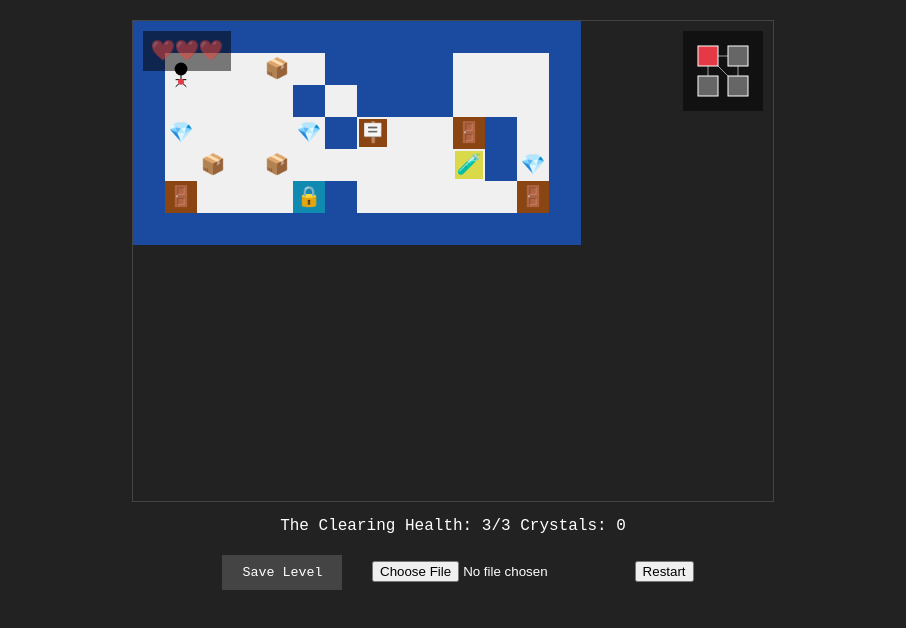
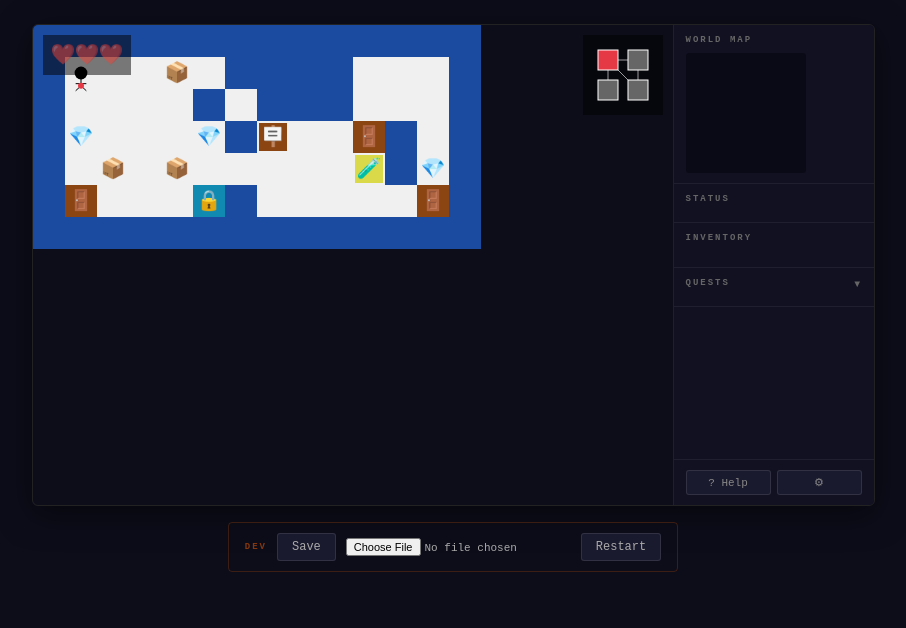
Before and after one commit to dolan/runaround-js, a website built with Vite: page index.html in a window 1280 px wide. Shown: the whole page, without its empty margins (187-1093 px from the left). Built offline with nearby package versions, Linux system fonts and the light colour scheme.

Commit message:
feat: restructure layout with sidebar for Phase 1 UI redesign
Replace vertical stack layout (canvas → info → controls) with horizontal
flex layout (game viewport + 200px sidebar). Sidebar contains placeholder
sections for minimap, status, inventory, quests, and footer buttons. Old
game-info div kept hidden for JS compatibility until Phase 2 rewires it.

Co-Authored-By: Claude Opus 4.6 <noreply@anthropic.com>

```diff
--- a/css/styles.css
+++ b/css/styles.css
@@ -3,63 +3,246 @@ body {
     display: flex;
     flex-direction: column;
     align-items: center;
-    background-color: #222;
-    color: #fff;
+    background-color: #0d0d1a;
+    color: #ddd;
     margin: 0;
-    padding: 20px;
+    padding: 24px;
 }
 
-#game-container {
+/* Main frame: flex row, game + sidebar */
+#game-frame {
+    display: flex;
+    border: 1px solid #222;
+    border-radius: 6px;
+    overflow: hidden;
+    box-shadow: 0 8px 32px rgba(0,0,0,0.5);
+}
+
+#game-viewport {
     position: relative;
+    width: 640px;
+    height: 480px;
 }
 
 #gameCanvas {
-    border: 1px solid #444;
+    display: block;
+    width: 640px;
+    height: 480px;
 }
 
-#game-info {
-    margin-top: 10px;
-    text-align: center;
-}
-
-#countdown {
-    font-size: 10px;
-    margin-top: 4px;
-}
-
-#controls {
-    margin-top: 20px;
-}
-
-#saveButton, #dismissButton {
-    background-color: #444;
-    border: none;
-    color: #fff;
-    padding: 10px 20px;
-    margin: 0 10px;
-    cursor: pointer;
+#game-sidebar {
+    width: 200px;
+    background: #111122;
+    display: flex;
+    flex-direction: column;
+    border-left: 1px solid rgba(255,255,255,0.06);
     font-family: 'Courier New', monospace;
 }
 
-#loadFile {
-    display: inline-block;
-    margin-left: 10px;
+.sidebar-section {
+    border-bottom: 1px solid rgba(255,255,255,0.06);
+    padding: 10px 12px;
 }
 
+.sidebar-title {
+    font-size: 9px;
+    letter-spacing: 2px;
+    text-transform: uppercase;
+    color: #666;
+    font-weight: bold;
+    margin-bottom: 8px;
+}
+
+#sidebar-spacer {
+    flex: 1;
+}
+
+#sidebar-footer {
+    padding: 10px 12px;
+    border-top: 1px solid rgba(255,255,255,0.06);
+}
+
+#gamepad-status {
+    font-size: 11px;
+    color: #06d6a0;
+    margin-bottom: 6px;
+    display: none;
+}
+
+#sidebar-buttons {
+    display: flex;
+    gap: 6px;
+}
+
+#sidebar-buttons button {
+    flex: 1;
+    background: #1a1a2e;
+    border: 1px solid rgba(255,255,255,0.1);
+    color: #888;
+    font-family: 'Courier New', monospace;
+    font-size: 11px;
+    padding: 5px 8px;
+    cursor: pointer;
+    border-radius: 3px;
+}
+
+#sidebar-buttons button:hover {
+    background: #252540;
+    color: #ccc;
+}
+
+#minimapCanvas {
+    display: block;
+    background: #0a0a16;
+    border-radius: 3px;
+}
+
+#sidebar-health {
+    font-size: 14px;
+    margin-bottom: 4px;
+}
+
+#crystal-display {
+    font-size: 12px;
+    color: #06d6a0;
+    margin-bottom: 4px;
+}
+
+#board-name-display {
+    font-size: 10px;
+    color: #888;
+}
+
+#inventory-grid {
+    display: grid;
+    grid-template-columns: repeat(3, 1fr);
+    gap: 4px;
+    margin-bottom: 6px;
+}
+
+#inventory-selected {
+    font-size: 10px;
+    color: #aaa;
+}
+
+.sidebar-title:hover {
+    cursor: default;
+}
+
+.collapsible .sidebar-title {
+    cursor: pointer;
+}
+
+.collapsible .sidebar-title:hover {
+    color: #999;
+}
+
+.collapse-indicator {
+    float: right;
+    font-size: 10px;
+}
+
+/* Quest tracker */
+#quest-tracker {
+    font-size: 11px;
+    color: #bbb;
+}
+
+/* Dev tools panel */
+#dev-tools {
+    margin-top: 16px;
+    padding: 10px 16px;
+    border: 1px solid rgba(255,100,0,0.2);
+    border-radius: 4px;
+    display: flex;
+    align-items: center;
+    gap: 10px;
+}
+
+.dev-label {
+    font-size: 9px;
+    letter-spacing: 2px;
+    color: rgba(255,100,0,0.5);
+    font-weight: bold;
+}
+
+#dev-tools button {
+    background-color: #1a1a2e;
+    border: 1px solid rgba(255,255,255,0.1);
+    color: #aaa;
+    padding: 6px 14px;
+    cursor: pointer;
+    font-family: 'Courier New', monospace;
+    font-size: 12px;
+    border-radius: 3px;
+}
+
+#dev-tools button:hover {
+    background-color: #252540;
+    color: #ddd;
+}
+
+#dev-tools input[type="file"] {
+    font-family: 'Courier New', monospace;
+    font-size: 11px;
+    color: #aaa;
+}
+
+/* Message panel overlay */
 #messagePanel {
     position: fixed;
     top: 50%;
     left: 50%;
     transform: translate(-50%, -50%);
-    background-color: #000;
-    border: 1px solid #444;
-    padding: 20px;
+    background-color: #0a0a16;
+    border: 1px solid #333;
+    border-radius: 6px;
+    padding: 24px;
     display: none;
     flex-direction: column;
     align-items: center;
+    box-shadow: 0 8px 32px rgba(0,0,0,0.7);
+    z-index: 100;
 }
 
 #messageText {
     margin-bottom: 20px;
     text-align: center;
+    color: #ddd;
+    font-family: 'Courier New', monospace;
 }
+
+#dismissButton {
+    background-color: #1a1a2e;
+    border: 1px solid rgba(255,255,255,0.15);
+    color: #ddd;
+    padding: 8px 24px;
+    cursor: pointer;
+    font-family: 'Courier New', monospace;
+    font-size: 12px;
+    border-radius: 3px;
+}
+
+#dismissButton:hover {
+    background-color: #252540;
+}
+
+/* Help overlay */
+#helpOverlay {
+    position: fixed;
+    top: 0;
+    left: 0;
+    width: 100%;
+    height: 100%;
+    background: rgba(0,0,0,0.8);
+    z-index: 200;
+    display: none;
+    justify-content: center;
+    align-items: center;
+}
+
+/* Countdown (used in timed messages) */
+#countdown {
+    font-size: 10px;
+    margin-top: 4px;
+}
--- a/index.html
+++ b/index.html
@@ -7,23 +7,70 @@
     <link rel="stylesheet" href="css/styles.css">
 </head>
 <body>
-    <div id="game-container">
-        <canvas id="gameCanvas"></canvas>
-        <div id="game-info">
-            <span id="board-name"></span>
-            <span id="health-display">Health: 3/3</span>
-            <span>Crystals: <span id="crystal-count">0</span></span>
+    <div id="game-frame">
+        <!-- Left: game viewport -->
+        <div id="game-viewport">
+            <canvas id="gameCanvas"></canvas>
+        </div>
+
+        <!-- Right: sidebar -->
+        <div id="game-sidebar">
+            <div id="sidebar-minimap" class="sidebar-section">
+                <div class="sidebar-title">WORLD MAP</div>
+                <canvas id="minimapCanvas" width="120" height="120"></canvas>
+            </div>
+            <div id="sidebar-status" class="sidebar-section">
+                <div class="sidebar-title">STATUS</div>
+                <div id="sidebar-health"></div>
+                <div id="crystal-display"></div>
+                <div id="board-name-display"></div>
+            </div>
+            <div id="sidebar-inventory" class="sidebar-section">
+                <div class="sidebar-title">INVENTORY</div>
+                <div id="inventory-grid"></div>
+                <div id="inventory-selected"></div>
+            </div>
+            <div id="sidebar-quests" class="sidebar-section collapsible">
+                <div class="sidebar-title" id="quest-toggle">
+                    QUESTS <span class="collapse-indicator">▾</span>
+                </div>
+                <div id="quest-tracker"></div>
+            </div>
+            <div id="sidebar-spacer"></div>
+            <div id="sidebar-footer">
+                <div id="gamepad-status"></div>
+                <div id="sidebar-buttons">
+                    <button id="helpButton">? Help</button>
+                    <button id="devToolsToggle">⚙</button>
+                </div>
+            </div>
         </div>
     </div>
-    <div id="controls">
-        <button id="saveButton">Save Level</button>
+
+    <!-- Hidden: old game-info div kept for JS compatibility (Phase 2 removes this) -->
+    <div id="game-info" style="display: none;">
+        <span id="board-name"></span>
+        <span id="health-display">Health: 3/3</span>
+        <span>Crystals: <span id="crystal-count">0</span></span>
+    </div>
+
+    <!-- Dev tools (below main frame, Phase 4 adds toggle to hide) -->
+    <div id="dev-tools">
+        <span class="dev-label">DEV</span>
+        <button id="saveButton">Save</button>
         <input type="file" id="loadFile" accept=".json">
         <button id="killButton">Restart</button>
     </div>
+
+    <!-- Message/dialogue panel -->
     <div id="messagePanel">
         <div id="messageText"></div>
         <button id="dismissButton">OK</button>
     </div>
+
+    <!-- Help overlay (new, populated by JS in Phase 4) -->
+    <div id="helpOverlay" style="display: none;"></div>
+
     <script type="module" src="/src/game/main.js"></script>
 </body>
 </html>
```
